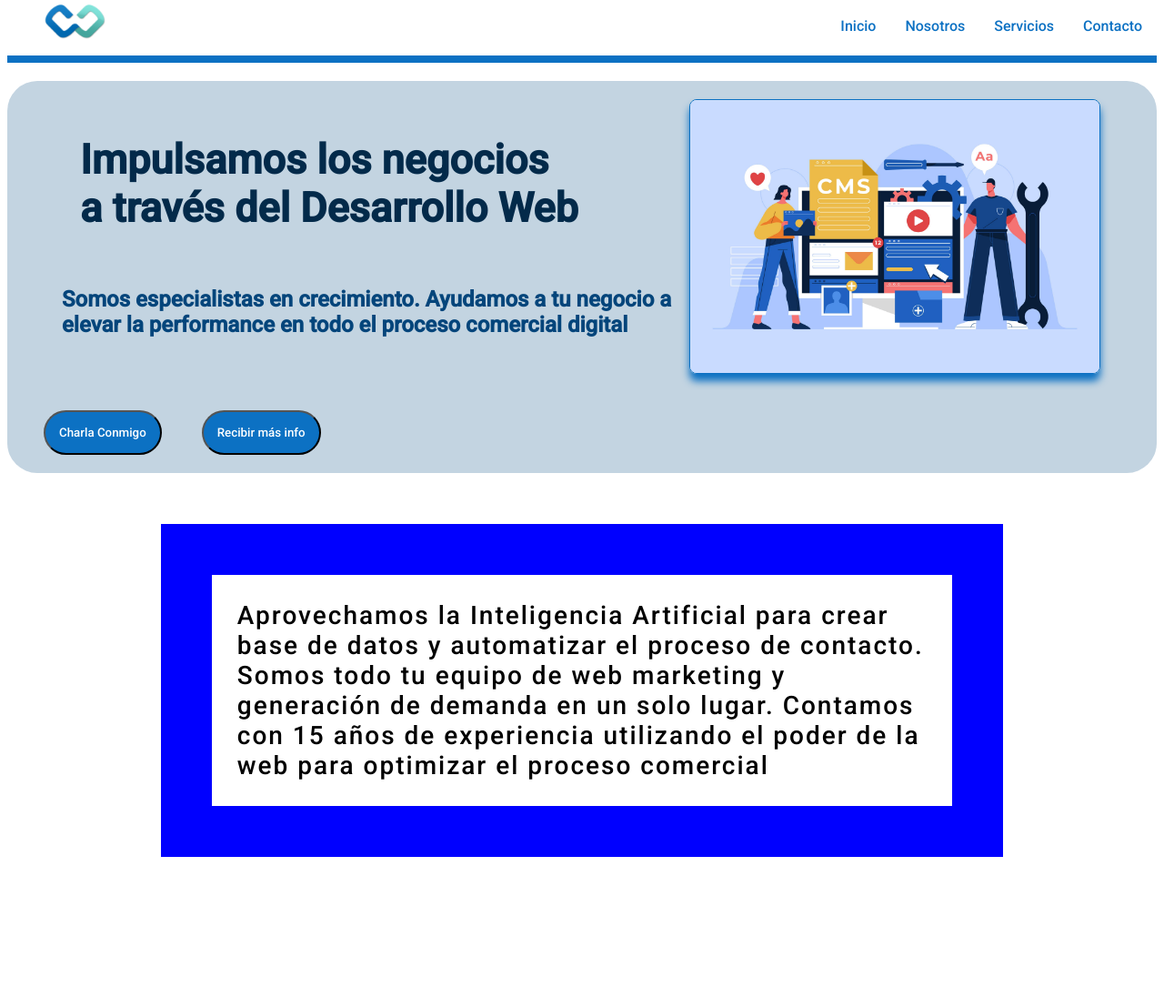
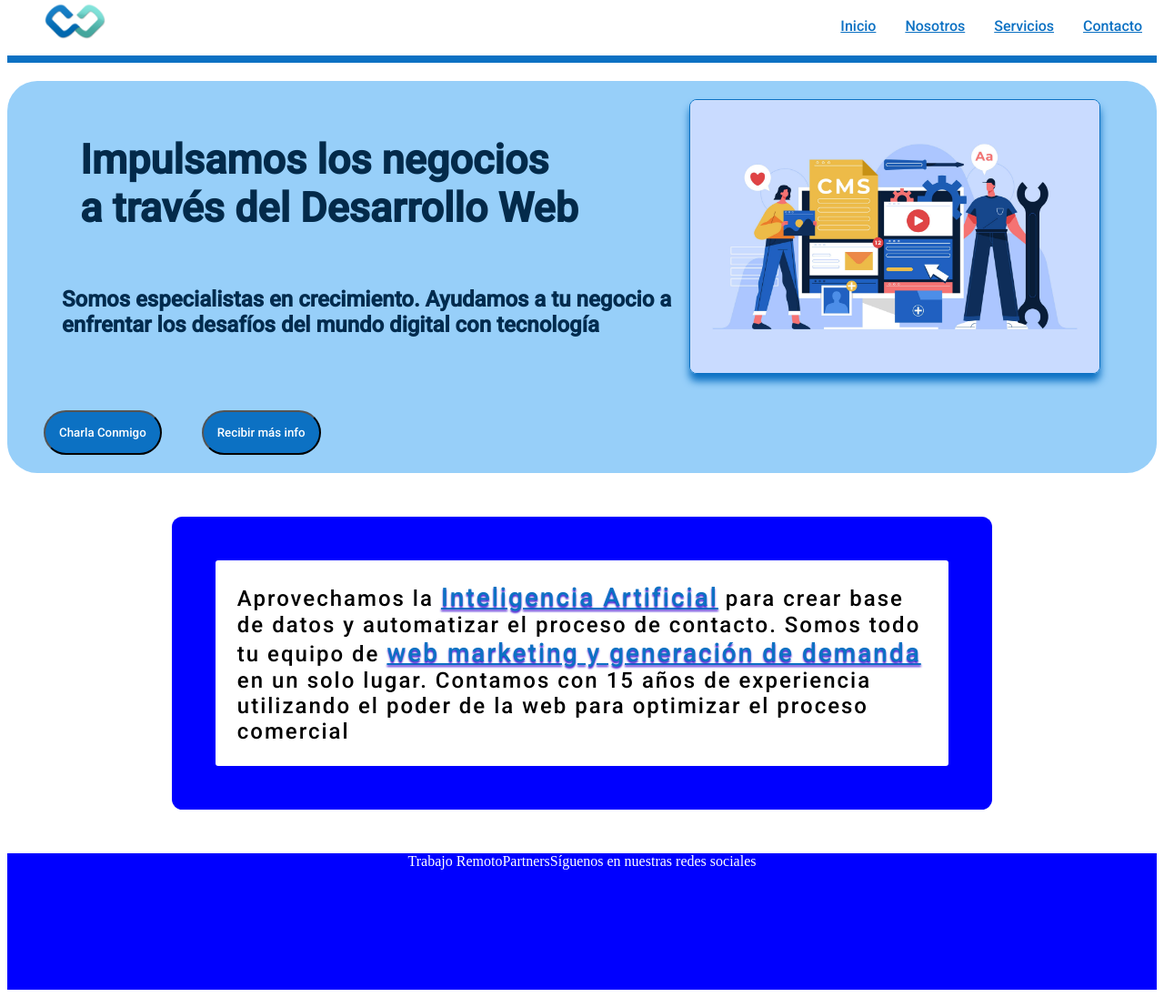
Before and after one commit to cloudworksglobal/ejerciciosparanucba, a plain HTML site: page Entrega3/index.html in a window 1280 px wide. Shown: the part 13-1109 px from the top of the page at 91% size. Before the commit the page ends 1019 px from the top, so only its background shows below. Drawn offline with Linux system fonts and the light colour scheme.

Commit message:
agregamos footer y cambiamos efectos de main text

```diff
--- a/Entrega3/index.html
+++ b/Entrega3/index.html
@@ -10,10 +10,8 @@
     <link rel="preconnect" href="https://fonts.gstatic.com" crossorigin>
     <link href="https://fonts.googleapis.com/css2?family=Roboto:wght@500&display=swap" rel="stylesheet">
 </head>
+</html>
 <body>
-
-</body>
-</html>
 <nav>
   <ul>
     <li><a href="#contacto">Contacto</a></li>
@@ -21,7 +19,7 @@
     <li><a href="#nosotros">Nosotros</a></li>
     <li><a href="#inicio">Inicio</a></li>
     <div class="logo">
-        <img src="/cloudworks ms-icon-310x310.bmp" class="logoimg" alt="logo">
+        <img src="/Entrega3/cloudworks ms-icon-310x310.png" class="logoimg" alt="logo">
       </div>
   </ul>
 </nav>
@@ -32,9 +30,9 @@
             <h1>Impulsamos los negocios <br>
                 a través del Desarrollo Web</h1>
                 <h2>Somos especialistas en crecimiento. Ayudamos a tu negocio a <br>
-                    elevar la performance en todo el proceso comercial digital</h2>
+                    enfrentar los desafíos del mundo digital con tecnología</h2>
                 </div>
-       <img src="/Desarrollo Web y Estrategias Comerciales.jpg" class="cmsimg" alt="desarrollo-web-estrategias-comerciales">
+       <img src="/Entrega3/Desarrollo Web y Estrategias Comerciales.jpg" class="cmsimg" alt="desarrollo-web-estrategias-comerciales">
     </div>
     <div class="botones">
         <button href="#contacto">Charla Conmigo</button>
@@ -43,6 +41,24 @@
 </section>
 <Section class="mainprimerbloque">
     <div class="texto2dobloque">
-    <a>Aprovechamos la Inteligencia Artificial para crear base de datos y automatizar el proceso de contacto. Somos todo tu equipo de web marketing y generación de demanda en un solo lugar. Contamos con 15 años de experiencia utilizando el poder de la web para optimizar el proceso comercial</a>
+    <a>Aprovechamos la <a class="ai" href="https://www.zendesk.com.mx/blog/inteligencia-artificial-en-ventas/">Inteligencia Artificial</a> para crear base de datos y automatizar el proceso de contacto. Somos todo tu equipo de <a class="webmarketing" href="https://rockcontent.com/es/blog/marketing-y-programacion/">web marketing y generación de demanda</a> en un solo lugar. Contamos con 15 años de experiencia utilizando el poder de la web para optimizar el proceso comercial</a>
 </div>
 </Section>
+<footer>
+    <div class="ubicacion">
+    <span>
+        Trabajo Remoto
+    </span>
+</div>
+<div class="partners">
+    <span>
+        Partners
+    </span>
+</div>
+<div class="redessociales">
+    <span>
+        Síguenos en nuestras redes sociales
+    </span>
+</div>
+</footer>
+</body>
--- a/Entrega3/landingnucba.css
+++ b/Entrega3/landingnucba.css
@@ -7,7 +7,7 @@ nav {
   }
 
   .mainhome {
-    background-color: #c3d4e1;
+    background-color: #97cff9;
     border-radius: 33px;
   }
 
@@ -28,7 +28,6 @@ nav {
     color: #0c71c3;
     text-align: center;
     padding: 16px;
-    text-decoration: none;
   }
 
   li a:hover {
@@ -64,7 +63,7 @@ h1 {
     margin: 20px;
 }
 h2 {
-    color: #04457b;
+    color: #002b4e;
     font-family: 'Roboto', sans-serif;
     text-align: justify;
     margin: 20px;
@@ -85,11 +84,39 @@ button {
 }
 .texto2dobloque {
   font-family: 'Roboto', sans-serif;
-  font-size: 28px;
+  font-size: 24px;
   width: 60%;
   text-shadow: 10px;
   letter-spacing: 2px;
   box-shadow: 0 0 0 2em #0000ff;
   margin: 4em;
   padding:1em;
+  border-radius: 3px;
+  transition: background-color .5s;
 }
+.texto2dobloque:hover {
+  background-color: #0000ff;
+  color: white;
+}
+
+.ai {
+  text-align: left;
+  font-size: 28px;
+  COLOR: #0c71c3;
+  text-shadow: 0px 2px 2px #4419d2;
+}
+.webmarketing{
+  text-align: left;
+  font-size: 28px;
+  COLOR: #0c71c3;
+  text-shadow: 0px 2px 2px #4419d2;
+}
+
+footer {
+  display: flex;
+  flex-direction: row;
+  justify-content: center;
+  background-color: #0000ff;
+  color: white;
+  height: 150px;
+}
```
